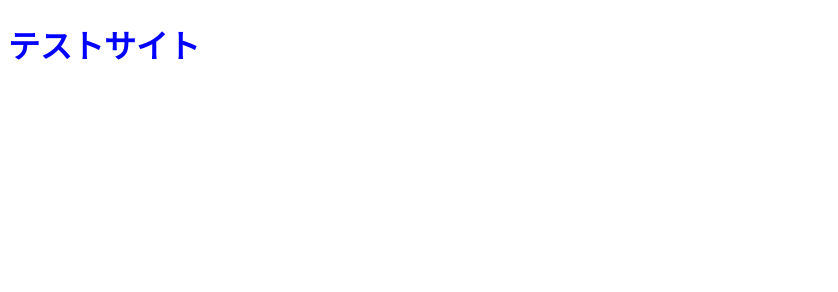
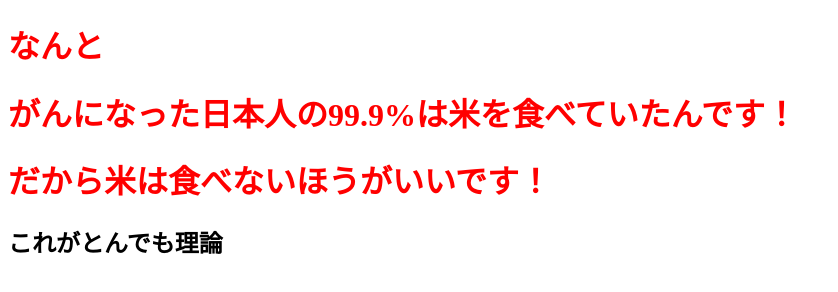
Before and after one commit to wahi0823/test_site, a plain HTML site: page index.html in a window 1280 px wide. Shown: the whole page, without its empty margins (0-838 px from the left). Drawn offline with Linux system fonts and the light colour scheme.

Commit message:
1st commit

```diff
--- a/index.html
+++ b/index.html
@@ -4,9 +4,12 @@
     <meta charset="UTF-8">
     <meta name="viewport" content="width=device-width, initial-scale=1.0">
     <link rel="stylesheet" href="style/test_site_style.css">
-    <title>テストサイト</title>
+    <title></title>
 </head>
 <body>
-    <h1>テストサイト</h1>
+    <h1>なんと</h1>
+    <h1>がんになった日本人の99.9%は米を食べていたんです！</h1>
+    <h1>だから米は食べないほうがいいです！</h1>
+    <h2>これがとんでも理論</h2>
 </body>
 </html>
--- a/style/test_site_style.css
+++ b/style/test_site_style.css
@@ -1,3 +1,3 @@
 h1 {
-    color: blue;
+    color: red;
 }
```
